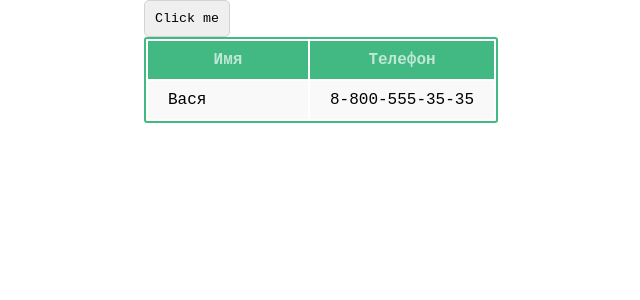
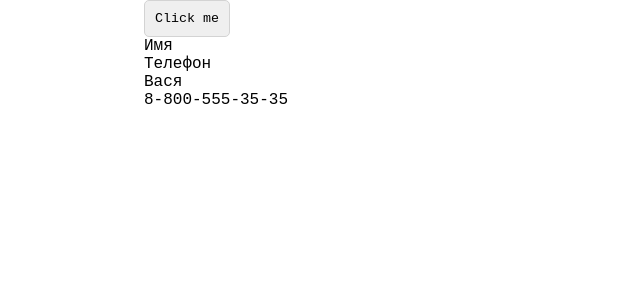
Before and after one commit to QTarantello/Vue-test, a Vue app: page / in a window 1280 px wide. Shown: the top 300 px of the page, without its empty margins (271-911 px from the left). Built offline with nearby package versions, Linux system fonts and the light colour scheme.

Commit message:
Render children

```diff
--- a/src/components/Table.vue
+++ b/src/components/Table.vue
@@ -1,25 +1,28 @@
 <template>
-  <div>
-    <table>
-      <thead>
-        <tr>
-          <th @click="sort('name')">Имя</th>
-          <th @click="sort('phone')">Телефон</th>
-        </tr>
-      </thead>
-      <tbody>
-        <tr v-for="user in users" :key="user.uuid">
-          <td>{{ user.name }}</td>
-          <td>{{ user.phone }}</td>
-        </tr>
-      </tbody>
-    </table>
+  <div class="table">
+    <div class="table-head">
+      <div @click="sort('name')" class="table-head__cell">Имя</div>
+      <div @click="sort('phone')" class="table-head__cell">Телефон</div>
+    </div>
+
+    <div class="table-body">
+      <div v-for="user in users" :key="user.uuid" class="table-row">
+        <div>
+          <div class="table-row__cell">{{ user.name }}</div>
+          <div class="table-row__cell">{{ user.phone }}</div>
+        </div>
+        <div v-for="child in user.children" :key="child.uuid" class="table-row">
+          <div>
+            <div class="table-row__cell">{{ child.name }}</div>
+            <div class="table-row__cell">{{ child.phone }}</div>
+          </div>
+        </div>
+      </div>
+    </div>
   </div>
 </template>
 
 <script>
-import { toRefs } from "vue";
-
 export default {
   props: ["users"],
   emits: ["onSortUsers"],
```
